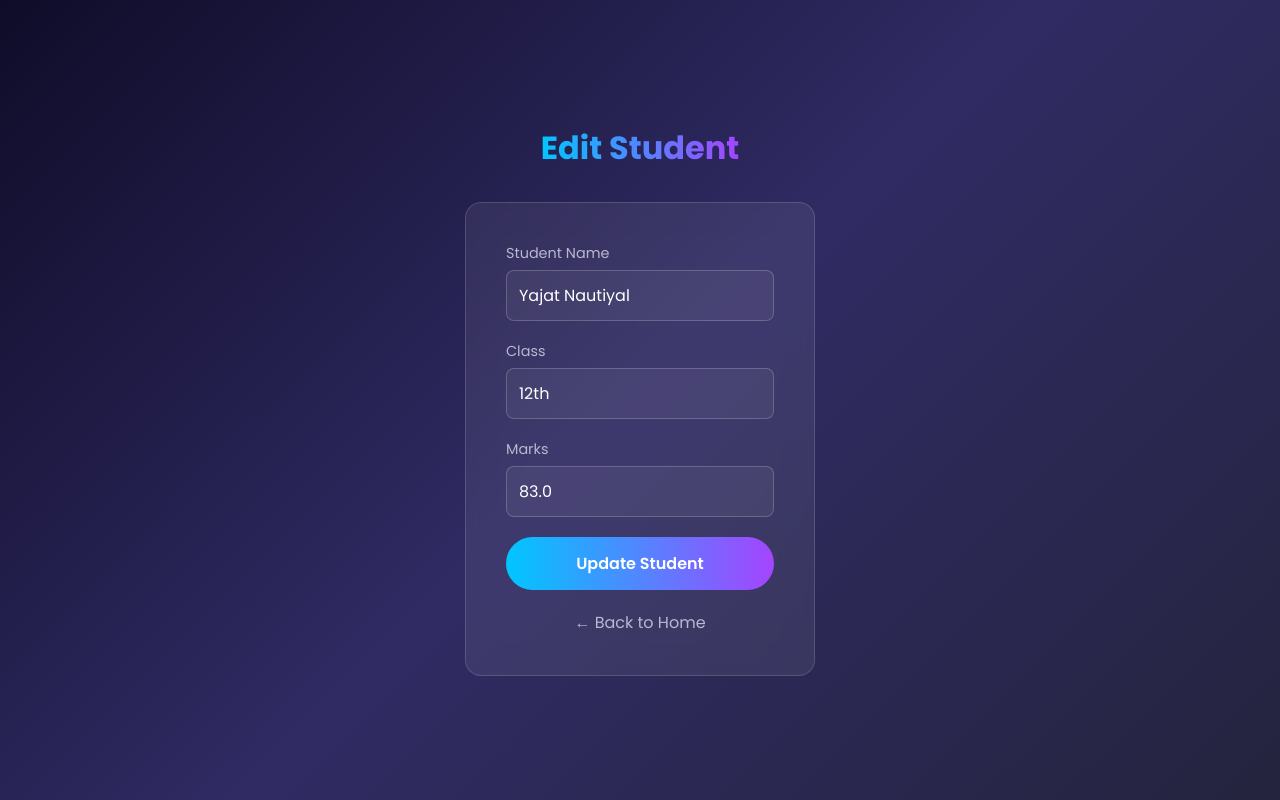
After one commit to yajatnautiyal/student-management-system, a Flask app: page /edit/1 in a window 1280 px wide. The commit adds this page. Run offline with Flask 3, Linux system fonts and the light colour scheme; data comes from the database, SQL or seed files in the repository; both versions use the stored data as it was after the commit.

Commit message:
Added edit/update student feature - CRUD complete

```diff
--- a/app.py
+++ b/app.py
@@ -55,5 +55,29 @@ def delete_student(student_id):
     conn.close()
     return redirect('/')
 
+@app.route('/edit/<int:student_id>')
+def edit_student_page(student_id):
+    conn = sqlite3.connect('students.db')
+    cursor = conn.cursor()
+    cursor.execute('SELECT * FROM students WHERE id = ?', (student_id,))
+    student = cursor.fetchone()
+    conn.close()
+    return render_template('edit_student.html', student=student)
+
+@app.route('/update/<int:student_id>', methods=['POST'])
+def update_student(student_id):
+    name = request.form['name']
+    student_class = request.form['class']
+    marks = request.form['marks']
+
+    conn = sqlite3.connect('students.db')
+    cursor = conn.cursor()
+    cursor.execute('UPDATE students SET name = ?, class = ?, marks = ? WHERE id = ?',
+                   (name, student_class, marks, student_id))
+    conn.commit()
+    conn.close()
+
+    return redirect('/')
+
 if __name__ == '__main__':
     app.run(debug=True)
--- /dev/null
+++ b/templates/edit_student.html
@@ -0,0 +1,114 @@
+<!DOCTYPE html>
+<html lang="en">
+<head>
+    <meta charset="UTF-8">
+    <title>Edit Student</title>
+    <link rel="preconnect" href="https://fonts.googleapis.com">
+    <link href="https://fonts.googleapis.com/css2?family=Poppins:wght@300;400;600;700&display=swap" rel="stylesheet">
+    <style>
+        * {
+            margin: 0;
+            padding: 0;
+            box-sizing: border-box;
+            font-family: 'Poppins', sans-serif;
+        }
+
+        body {
+            min-height: 100vh;
+            background: linear-gradient(135deg, #0f0c29, #302b63, #24243e);
+            display: flex;
+            flex-direction: column;
+            align-items: center;
+            justify-content: center;
+            padding: 40px 20px;
+            color: #ffffff;
+        }
+
+        h1 {
+            font-size: 2rem;
+            margin-bottom: 30px;
+            background: linear-gradient(90deg, #00c6ff, #a445ff);
+            background-clip: text;
+            -webkit-background-clip: text;
+            -webkit-text-fill-color: transparent;
+        }
+
+        .form-card {
+            background: rgba(255, 255, 255, 0.07);
+            backdrop-filter: blur(15px);
+            border: 1px solid rgba(255, 255, 255, 0.15);
+            border-radius: 16px;
+            padding: 40px;
+            width: 350px;
+        }
+
+        label {
+            display: block;
+            margin-bottom: 6px;
+            color: #b8b8d1;
+            font-size: 0.9rem;
+        }
+
+        input {
+            width: 100%;
+            padding: 12px;
+            margin-bottom: 20px;
+            border-radius: 8px;
+            border: 1px solid rgba(255, 255, 255, 0.2);
+            background: rgba(255, 255, 255, 0.05);
+            color: white;
+            font-size: 1rem;
+        }
+
+        input:focus {
+            outline: none;
+            border-color: #00c6ff;
+        }
+
+        button {
+            width: 100%;
+            padding: 14px;
+            border: none;
+            border-radius: 30px;
+            background: linear-gradient(90deg, #00c6ff, #a445ff);
+            color: white;
+            font-size: 1rem;
+            font-weight: 600;
+            cursor: pointer;
+        }
+
+        button:hover {
+            opacity: 0.85;
+        }
+
+        a {
+            display: block;
+            text-align: center;
+            margin-top: 20px;
+            color: #b8b8d1;
+            text-decoration: none;
+        }
+    </style>
+</head>
+<body>
+
+    <h1>Edit Student</h1>
+
+    <div class="form-card">
+        <form action="/update/{{ student[0] }}" method="POST">
+            <label>Student Name</label>
+            <input type="text" name="name" value="{{ student[1] }}" required>
+
+            <label>Class</label>
+            <input type="text" name="class" value="{{ student[2] }}" required>
+
+            <label>Marks</label>
+            <input type="number" step="0.1" name="marks" value="{{ student[3] }}" required>
+
+            <button type="submit">Update Student</button>
+        </form>
+        <a href="/">← Back to Home</a>
+    </div>
+
+</body>
+</html>
```
Also changed, not shown: templates/index.html (+40 -0 lines), students.db.
